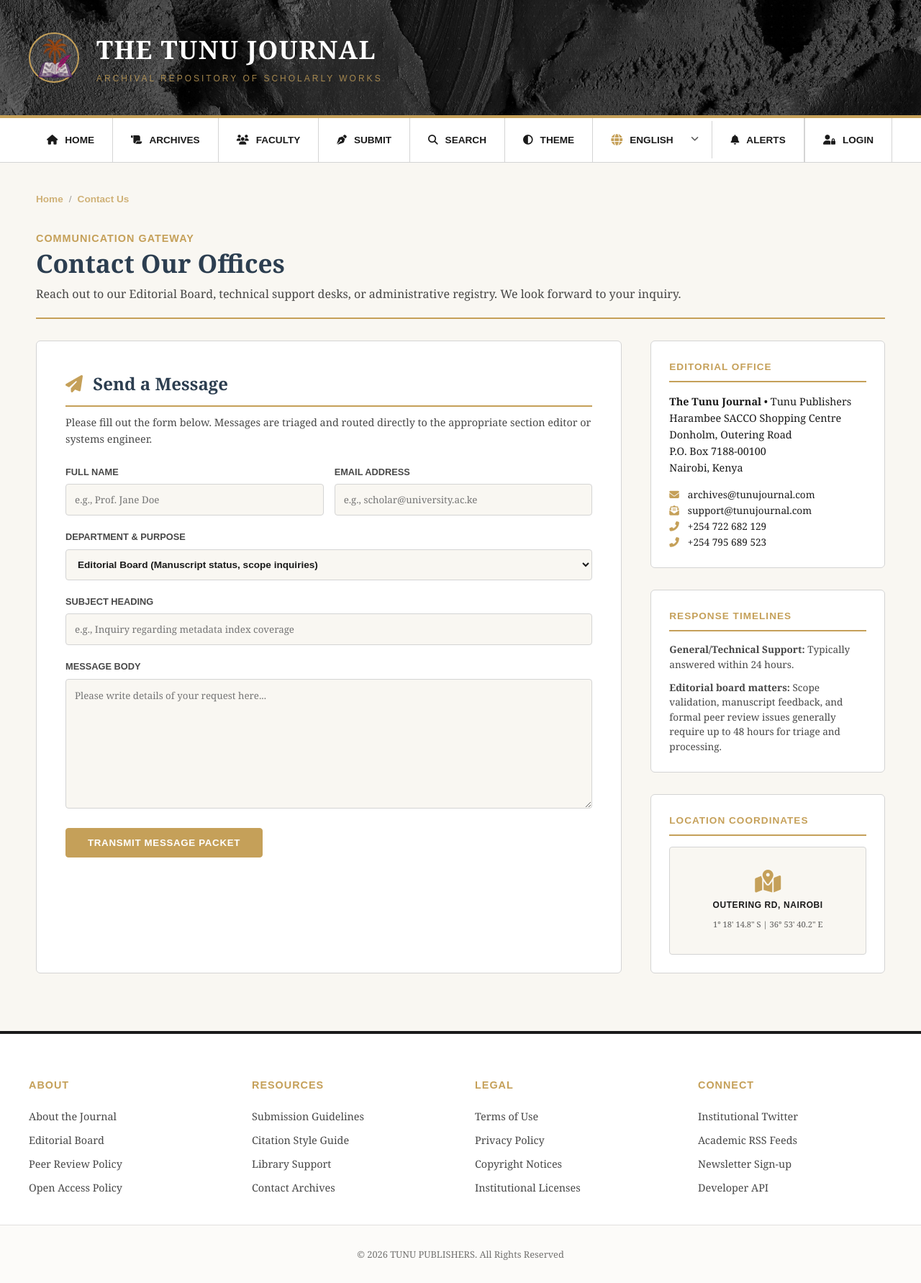
After one commit to LutanTech/JOURNAL-BACKUP, a Flask app: page /contact-us in a window 1280 px wide. The commit adds this page. Shown: the whole page at 72% size. Run offline with Flask 3, Linux system fonts and the light colour scheme.

Commit message:
support add

```diff
--- a/app.py
+++ b/app.py
@@ -313,6 +313,41 @@ class Notification(db.Model):
             }
 
 
+class ContactMessage(db.Model):
+    __tablename__ = "contact_messages"
+
+    id = db.Column(db.Integer, primary_key=True)
+    name = db.Column(db.String(255), nullable=False)
+    email = db.Column(db.String(255), nullable=False)
+    department = db.Column(db.String(100), nullable=False)
+    subject = db.Column(db.String(255), nullable=False)
+    message = db.Column(db.Text, nullable=False)
+    status = db.Column(db.String(50), default="Pending")
+    reply = db.Column(db.Text, nullable=True)
+    created_at = db.Column(db.DateTime, default=db.func.current_timestamp(), nullable=False)
+    is_read = db.Column(db.Boolean, default=False, nullable=False)
+
+class SupportMessage(db.Model):
+    __tablename__ = "support_messages"
+
+    id = db.Column(db.Integer, primary_key=True)
+    name = db.Column(db.String(255), nullable=False)
+    email = db.Column(db.String(255), nullable=False, index=True)
+    message = db.Column(db.Text, nullable=False)
+    created_at = db.Column(db.DateTime, default=datetime.utcnow() + timedelta(hours=DELTA), nullable=False)
+    is_read = db.Column(db.Boolean, default=False, nullable=False)
+    user_id = db.Column(db.String, db.ForeignKey("users.id"), nullable=True)
+    user = db.relationship("User", backref="support_messages")
+    def to_dict(self):
+        return {
+            'id': self.id,
+            'name': self.name,
+            'email': self.email,
+            'message': self.message,
+            'created_at': self.created_at,
+            'is_read': self.is_read
+        }
+
 # APP UTILS
 
 def check_admin(id):
@@ -709,6 +744,87 @@ def about():
 @app.route("/terms-of-use")
 def terms():
     return render_template('terms_of_use.html')
+
+
+@app.route("/contact-us", methods=['GET', 'POST'])
+def contact():
+    if request.method == 'POST':
+        name = request.form.get('name')
+        email = request.form.get('email')
+        message = request.form.get('message')
+
+        user = get_current_user()
+
+        new_msg = SupportMessage(
+            name=name,
+            email=email,
+            message=message,
+            user_id=user.id if user else None
+        )
+        db.session.add(new_msg)
+        db.session.commit()
+
+        flash("Your message was transmitted successfully. An editor or support specialist will review it shortly.")
+        return redirect(url_for('contact'))
+
+    return render_template("contact.html")
+
+
+@app.route("/admin/messages", methods=['GET'])
+def admin_messages():
+    if not session.get('admin_logged_in'):
+        return redirect(url_for('admin_portal', error="Authorization required."))
+    messages = SupportMessage.query.order_by(SupportMessage.id.desc()).all()
+    return render_template("admin_messages.html", messages=messages)
+
+
+@app.route("/admin/messages/reply/<msg_id>", methods=['POST'])
+def admin_reply_message(msg_id):
+    if not session.get('admin_logged_in'):
+        return redirect(url_for('admin_portal', error="Authorization required."))
+
+    msg = SupportMessage.query.get_or_404(msg_id)
+    reply_text = request.form.get('reply')
+
+    email_msg = Message(
+        subject=f"RE: {msg.subject} - Tunu Journal Support",
+        recipients=[msg.email],
+        body=reply_text,
+        sender=app.config.get('MAIL_DEFAULT_SENDER', 'support@tunujournal.com')
+    )
+    try:
+        mail.send(email_msg)
+        msg.reply = reply_text
+        msg.status = "Replied"
+        db.session.commit()
+        flash("Reply message transmitted successfully via email.")
+    except Exception as e:
+        flash(f"Transmission failure over Flask-Mail routing: {str(e)}")
+
+    return redirect(url_for('admin_messages'))
+
+
+@app.route("/admin/messages/resolve/<int:msg_id>", methods=['POST'])
+def admin_resolve_message(msg_id):
+    if not session.get('admin_logged_in'):
+        return redirect(url_for('admin_portal', error="Authorization required."))
+    msg = ContactMessage.query.get_or_404(msg_id)
+    msg.status = "Resolved"
+    db.session.commit()
+    flash("Inquiry marked as Resolved.")
+    return redirect(url_for('admin_messages'))
+
+
+@app.route("/admin/messages/delete/<int:msg_id>", methods=['POST'])
+def admin_delete_message(msg_id):
+    if not session.get('admin_logged_in'):
+        return redirect(url_for('admin_portal', error="Authorization required."))
+    msg = ContactMessage.query.get_or_404(msg_id)
+    db.session.delete(msg)
+    db.session.commit()
+    flash("Message record deleted successfully.")
+    return redirect(url_for('admin_messages'))
+
 
 @app.route("/privacy-policy")
 def privacy_policy():
@@ -1757,7 +1873,7 @@ def get_user_notifications():
         )
         ).order_by(Notification.created_at.desc()).all()
 
-    # Process output list
+
     serialized = []
     for n in notifications:
         serialized.append({
@@ -1776,5 +1892,4 @@ if __name__ == "__main__":
     with app.app_context():
         db.create_all()
 
-    print("app.run(debug=True)")
-    # app.run(debug=True, host="0.0.0.0", port=5000)
+    app.run(debug=True)
--- a/templates/admin_management.html
+++ b/templates/admin_management.html
@@ -324,6 +324,9 @@
     </a>
     <a class="admin-nav-link" href="/admin/submissions">
         <i class="fas fa-envelope-open-text"></i> Scholar Submissions
+    </a>
+    <a class="admin-nav-link" href="/admin/messages">
+        <i class="fas fa-comments"></i> Support Messages
     </a>
     <a class="admin-nav-link active" href="/admin/management">
         <i class="fas fa-gears"></i> Management
--- /dev/null
+++ b/templates/contact.html
@@ -0,0 +1,126 @@
+{% extends 'base.html' %}
+
+{% block title %}Contact the Editorial Office - Tunu Journal Archive{% endblock %}
+
+{% block breadcrumbs %}
+<a href="{{ url_for('home') }}">Home</a>
+<span>/</span>
+<a>Contact Us</a>
+{% endblock %}
+
+{% block intro %}{% endblock %}
+{% block search_bar %}{% endblock %}
+
+{% block content %}
+<div class="archive-details-header">
+    <span class="archive-details-subtitle">Communication Gateway</span>
+    <h2>Contact Our Offices</h2>
+    <p style="opacity: 0.8; margin-top: 10px;">Reach out to our Editorial Board, technical support desks, or administrative registry. We look forward to your inquiry.</p>
+</div>
+
+{% with messages = get_flashed_messages() %}
+    {% if messages %}
+        <div style="margin-bottom: 25px; display: flex; flex-direction: column; gap: 10px;">
+            {% for message in messages %}
+                <div style="background: rgba(46, 204, 113, 0.1); border-left: 4px solid #2ecc71; color: var(--ink); padding: 15px 20px; border-radius: 0 4px 4px 0; font-size: 0.95rem; font-family: sans-serif; display: flex; align-items: center; gap: 10px;">
+                    <i class="fas fa-circle-check" style="color: #2ecc71;"></i>
+                    <span>{{ message }}</span>
+                </div>
+            {% endfor %}
+        </div>
+    {% endif %}
+{% endwith %}
+
+<div class="article-view-layout">
+    <!-- Left column: Contact Form -->
+    <div class="article-full-content" style="background: var(--card-bg); border: 1px solid var(--border); border-radius: 6px; padding: 40px;">
+        <h3 style="font-family: 'Georgia', serif; font-size: 1.5rem; color: var(--accent); margin-bottom: 10px; border-bottom: 2px solid var(--gold); padding-bottom: 10px;">
+            <i class="fas fa-paper-plane" style="color: var(--gold); margin-right: 8px;"></i> Send a Message
+        </h3>
+        <p style="font-size: 0.9rem; opacity: 0.8; margin-bottom: 25px;">Please fill out the form below. Messages are triaged and routed directly to the appropriate section editor or systems engineer.</p>
+
+        <form action="{{ url_for('contact') }}" method="POST" style="display: flex; flex-direction: column; gap: 20px;">
+            <div style="display: grid; grid-template-columns: 1fr; gap: 15px;">
+                <div class="form-grid-row" style="display: grid; grid-template-columns: 1fr 1fr; gap: 15px;">
+                    <div>
+                        <label style="display: block; font-family: sans-serif; font-size: 0.8rem; font-weight: 600; text-transform: uppercase; margin-bottom: 6px; opacity: 0.8;">Full Name</label>
+                        <input type="text" name="name" required placeholder="e.g., Prof. Jane Doe" style="width: 100%; padding: 12px; border: 1px solid var(--border); border-radius: 4px; background: var(--paper); color: var(--ink); outline: none; font-family: inherit;">
+                    </div>
+                    <div>
+                        <label style="display: block; font-family: sans-serif; font-size: 0.8rem; font-weight: 600; text-transform: uppercase; margin-bottom: 6px; opacity: 0.8;">Email Address</label>
+                        <input type="email" name="email" required placeholder="e.g., scholar@university.ac.ke" style="width: 100%; padding: 12px; border: 1px solid var(--border); border-radius: 4px; background: var(--paper); color: var(--ink); outline: none; font-family: inherit;">
+                    </div>
+                </div>
+            </div>
+
+            <div>
+                <label style="display: block; font-family: sans-serif; font-size: 0.8rem; font-weight: 600; text-transform: uppercase; margin-bottom: 6px; opacity: 0.8;">Department & Purpose</label>
+                <select name="department" style="width: 100%; padding: 12px; border: 1px solid var(--border); border-radius: 4px; background: var(--paper); color: var(--ink); outline: none; font-family: sans-serif; font-weight: 600; font-size: 0.85rem; cursor: pointer;">
+                    <option value="Editorial Board">Editorial Board (Manuscript status, scope inquiries)</option>
+                    <option value="Technical Support">Technical Support (OTP issues, authentication, errors)</option>
+                    <option value="Institutional Licensing">Institutional Partnerships (Libraries, university licenses)</option>
+                    <option value="General Inquiries">General / Other Inquiries</option>
+                </select>
+            </div>
+
+            <div>
+                <label style="display: block; font-family: sans-serif; font-size: 0.8rem; font-weight: 600; text-transform: uppercase; margin-bottom: 6px; opacity: 0.8;">Subject Heading</label>
+                <input type="text" name="subject" required placeholder="e.g., Inquiry regarding metadata index coverage" style="width: 100%; padding: 12px; border: 1px solid var(--border); border-radius: 4px; background: var(--paper); color: var(--ink); outline: none; font-family: inherit;">
+            </div>
+
+            <div>
+                <label style="display: block; font-family: sans-serif; font-size: 0.8rem; font-weight: 600; text-transform: uppercase; margin-bottom: 6px; opacity: 0.8;">Message Body</label>
+                <textarea name="message" required placeholder="Please write details of your request here..." style="width: 100%; min-height: 180px; padding: 12px; border: 1px solid var(--border); border-radius: 4px; background: var(--paper); color: var(--ink); font-family: inherit; line-height: 1.6; outline: none; resize: vertical;"></textarea>
+            </div>
+
+            <button type="submit" class="btn-submit" style="align-self: flex-start; padding: 12px 30px; width: auto; font-family: sans-serif; font-weight: 600; text-transform: uppercase; cursor: pointer;">Transmit Message Packet</button>
+        </form>
+    </div>
+
+    <!-- Right column: Contacts, Office & Info -->
+    <div class="article-sidebar" style="display: flex; flex-direction: column; gap: 30px;">
+        <div class="sidebar-widget" style="background: var(--card-bg); border: 1px solid var(--border); padding: 25px; border-radius: 6px;">
+            <h4 style="font-family: sans-serif; text-transform: uppercase; font-size: 0.85rem; letter-spacing: 1px; margin-bottom: 15px; color: var(--gold); border-bottom: 2px solid var(--gold); padding-bottom: 8px;">
+                Editorial Office
+            </h4>
+            <p style="font-size: 0.9rem; line-height: 1.6; margin-bottom: 15px;">
+                <strong>The Tunu Journal</strong> &bull; Tunu Publishers<br>
+                Harambee SACCO Shopping Centre<br>
+                Donholm, Outering Road<br>
+                P.O. Box 7188-00100<br>
+                Nairobi, Kenya
+            </p>
+            <p style="font-size: 0.85rem; line-height: 1.6; margin-bottom: 0;">
+                <i class="fas fa-envelope" style="color: var(--gold); margin-right: 8px; width: 14px;"></i> <a href="mailto:archives@tunujournal.com" style="color: inherit; text-decoration: none;">archives@tunujournal.com</a><br>
+                <i class="fas fa-envelope-open-text" style="color: var(--gold); margin-right: 8px; width: 14px;"></i> <a href="mailto:support@tunujournal.com" style="color: inherit; text-decoration: none;">support@tunujournal.com</a><br>
+                <i class="fas fa-phone-alt" style="color: var(--gold); margin-right: 8px; width: 14px;"></i> +254 722 682 129<br>
+                <i class="fas fa-phone-alt" style="color: var(--gold); margin-right: 8px; width: 14px;"></i> +254 795 689 523
+            </p>
+        </div>
+
+        <div class="sidebar-widget" style="background: var(--card-bg); border: 1px solid var(--border); padding: 25px; border-radius: 6px;">
+            <h4 style="font-family: sans-serif; text-transform: uppercase; font-size: 0.85rem; letter-spacing: 1px; margin-bottom: 15px; color: var(--gold); border-bottom: 2px solid var(--gold); padding-bottom: 8px;">
+                Response Timelines
+            </h4>
+            <p style="font-size: 0.85rem; line-height: 1.5; opacity: 0.8; margin-bottom: 12px;">
+                <strong>General/Technical Support:</strong> Typically answered within 24 hours.
+            </p>
+            <p style="font-size: 0.85rem; line-height: 1.5; opacity: 0.8; margin-bottom: 0;">
+                <strong>Editorial board matters:</strong> Scope validation, manuscript feedback, and formal peer review issues generally require up to 48 hours for triage and processing.
+            </p>
+        </div>
+
+        <div class="sidebar-widget" style="background: var(--card-bg); border: 1px solid var(--border); padding: 25px; border-radius: 6px;">
+            <h4 style="font-family: sans-serif; text-transform: uppercase; font-size: 0.85rem; letter-spacing: 1px; margin-bottom: 15px; color: var(--gold); border-bottom: 2px solid var(--gold); padding-bottom: 8px;">
+                Location Coordinates
+            </h4>
+            <!-- Mock visual map representation matching academic theme -->
+            <div style="background: var(--paper); border: 1px solid var(--border); border-radius: 4px; height: 150px; display: flex; flex-direction: column; align-items: center; justify-content: center; gap: 8px; text-align: center; color: var(--ink);">
+                <i class="fas fa-map-location-dot" style="font-size: 2rem; color: var(--gold);"></i>
+                <span style="font-family: sans-serif; font-size: 0.75rem; font-weight: bold; text-transform: uppercase; letter-spacing: 0.05em;">Outering Rd, Nairobi</span>
+                <span style="font-size: 0.7rem; opacity: 0.7;">1&deg; 18' 14.8" S | 36&deg; 53' 40.2" E</span>
+            </div>
+        </div>
+    </div>
+</div>
+{% endblock %}
```
Also changed, not shown: templates/admin_messages.html (added, +268 -0 lines), tunu_journal.db.
